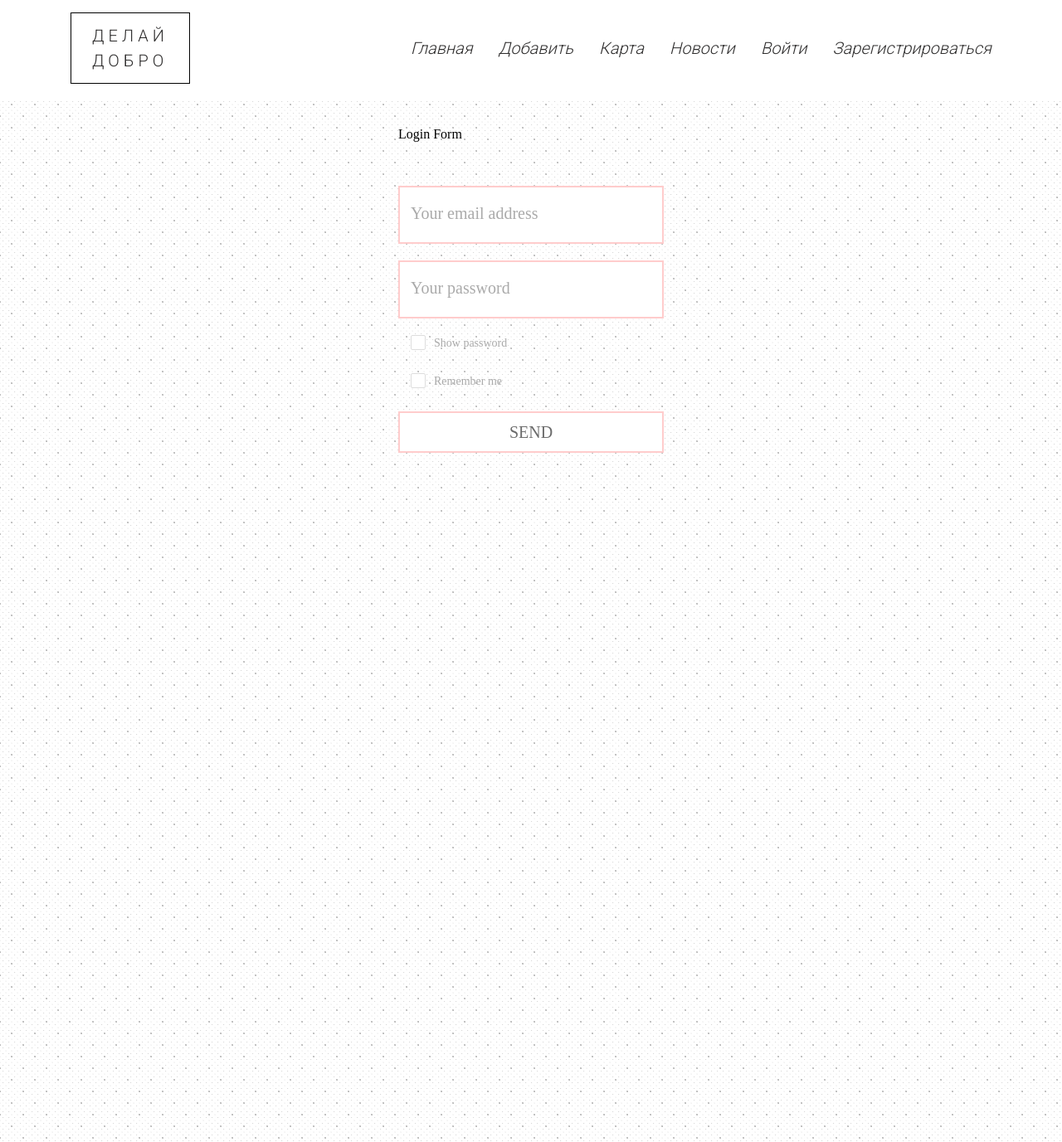
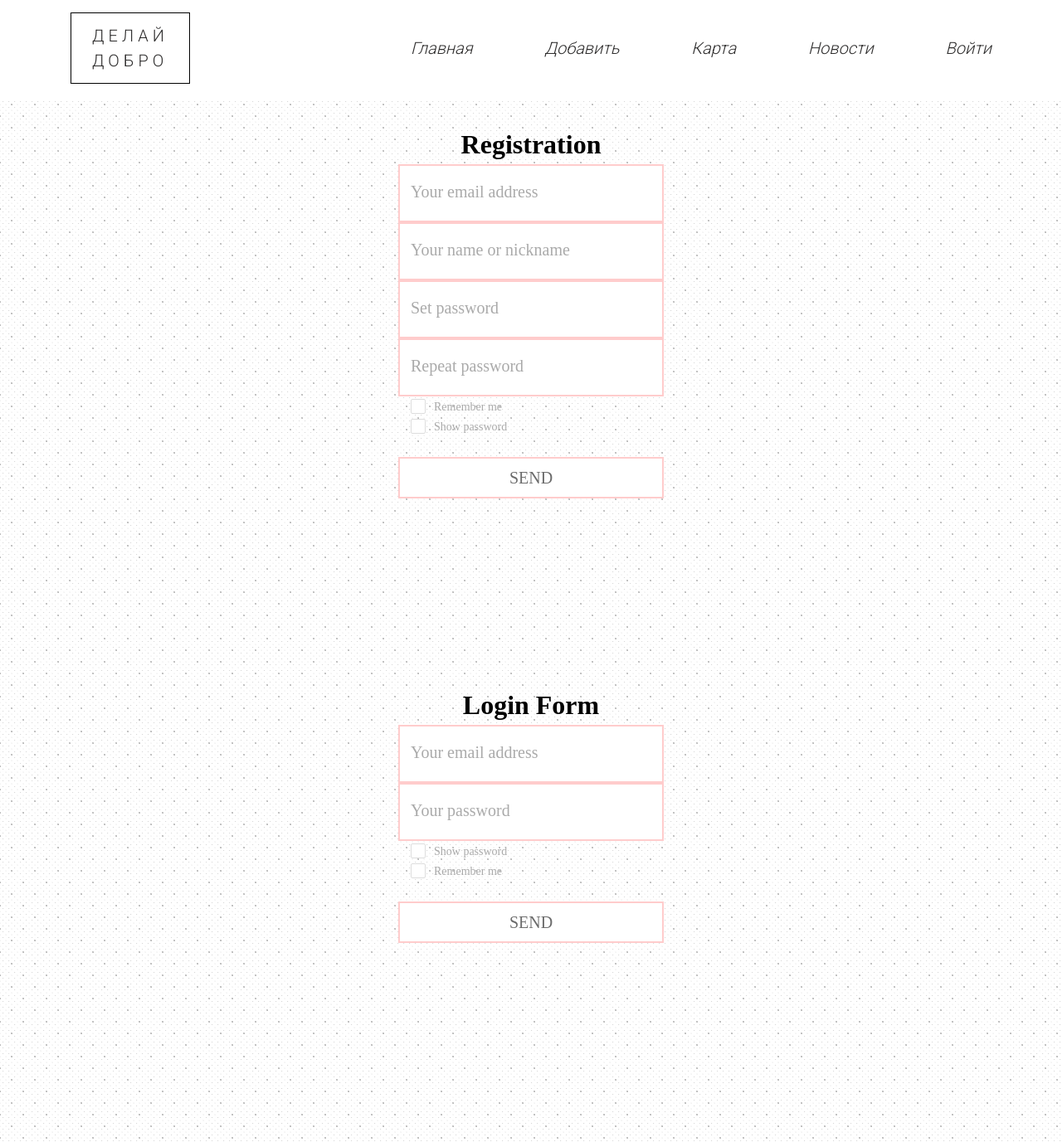
Before and after one commit to Super-Cereal/BigChange, a Flask app: page /login in a window 1280 px wide. Shown: the top 1377 px of the page at 83% size. Run offline with Flask 2, Linux system fonts and the light colour scheme; some libraries are stand-ins or nearby versions.

Commit message:
Обьединение логина и регистрации

```diff
--- a/blueprints/forms/forms_users.py
+++ b/blueprints/forms/forms_users.py
@@ -9,15 +9,14 @@ from data.model_users import User
 
 
 class FormAddUser(FlaskForm):
-    name = StringField('Your name or nickname', validators=[DataRequired(message='This field is required')])
-    email = StringField('Your email address', validators=[DataRequired(message='This field is required'), Email(message='Invalid email address')])
-    password = PasswordField('Set password', validators=[DataRequired(message='This field is required'),
+    name_reg = StringField('Your name or nickname', validators=[DataRequired(message='This field is required')])
+    email_reg = StringField('Your email address', validators=[DataRequired(message='This field is required'), Email(message='Invalid email address')])
+    password_reg = PasswordField('Set password', validators=[DataRequired(message='This field is required'),
                                                          Length(min=5, message='The password must contain at least 5 characters')])
-    show_password = BooleanField('Show password')
-    password_again = PasswordField('Repeat password', [DataRequired(message='This field is required'), EqualTo('password', message='Passwords must match')])
-    photo = FileField('Image')
-    remember = BooleanField('Remember me')
-    submit = SubmitField('Send')
+    show_password_reg = BooleanField('Show password')
+    password_again_reg = PasswordField('Repeat password', [DataRequired(message='This field is required'), EqualTo('password', message='Passwords must match')])
+    remember_reg = BooleanField('Remember me')
+    submit_reg = SubmitField('Send')
 
     def validate_email(self, field):
         session = db_session.create_session()
@@ -44,8 +43,8 @@ class FormEditUser(FlaskForm):
 
 
 class FormLogin(FlaskForm):
-    email = StringField('Your email address', validators=[DataRequired(message='This field is required'), Email(message='Invalid email address')])
-    password = PasswordField('Your password', validators=[DataRequired(message='This field is required')])
-    show_password = BooleanField('Show password')
-    remember = BooleanField('Remember me')
-    submit = SubmitField('Send')
+    email_log = StringField('Your email address', validators=[DataRequired(message='This field is required'), Email(message='Invalid email address')])
+    password_log = PasswordField('Your password', validators=[DataRequired(message='This field is required')])
+    show_password_log = BooleanField('Show password')
+    remember_log = BooleanField('Remember me')
+    submit_log = SubmitField('Send')
--- a/blueprints/user_authenticate.py
+++ b/blueprints/user_authenticate.py
@@ -20,39 +20,30 @@ def user_load(user_id):
     return session.query(User).get(user_id)
 
 
-@blueprint.route('/registration', methods=['GET', 'POST'])
-def registration():
-    form = FormAddUser()
-    if form.validate_on_submit():
+@blueprint.route('/login', methods=['GET', 'POST'])
+def login():
+    form_registration = FormAddUser()
+    form_login = FormLogin()
+    if form_registration.validate_on_submit():
         user = User(
-            name=form.name.data,
-            email=form.email.data,
+            name=form_registration.name_reg.data,
+            email=form_registration.email_reg.data,
             type=1
         )
-        user.set_password(form.password.data)
+        user.set_password(form_registration.password_reg.data)
         session = db_session.create_session()
         session.add(user)
         session.commit()
-        if form.photo.data:
-            user.photo = save_file(user, file=form.photo)
-            session.commit()
-        login_user(user, remember=form.remember.data)
+        login_user(user, remember=form_registration.remember_reg.data)
         return redirect(f'/user/{user.id}')
-    else:
-        return render_template('form_add_user.html', form=form)
-
-
-@blueprint.route('/login', methods=['GET', 'POST'])
-def login():
-    form = FormLogin()
-    if form.validate_on_submit():
+    if form_login.validate_on_submit():
         session = db_session.create_session()
-        user = session.query(User).filter(User.email == form.email.data).first()
-        if not user or not user.check_password(form.password.data):
-            return render_template('form_login.html', form=form, message="Invalid username or password")
-        login_user(user, remember=form.remember.data)
+        user = session.query(User).filter(User.email == form_login.email_log.data).first()
+        if not user or not user.check_password(form_login.password_log.data):
+            return render_template('form_login.html', form_log=form_login, form_reg=form_registration, message_l="Invalid username or password")
+        login_user(user, remember=form_login.remember_log.data)
         return redirect(f'/user/{user.id}')
-    return render_template('form_login.html', form=form)
+    return render_template('form_login.html', form_log=form_login, form_reg=form_registration)
 
 
 @blueprint.route('/logout/', methods=['GET', 'POST'])
--- a/static/js/showPassword.js
+++ b/static/js/showPassword.js
@@ -1,10 +1,12 @@
-let password = document.querySelector('.password');
-let showPassword = document.querySelector('.show-password');
+let password = document.querySelectorAll('.password');
+let showPassword = document.querySelectorAll('.show-password');
 
-showPassword.onchange = function () {
-  if (showPassword.checked) {
-    password.type = 'text'
-  } else {
-    password.type = 'password'
-  }
-};
+for (let i = 0; i < password.length; i++) {
+  showPassword[i].onchange = function () {
+    if (showPassword[i].checked) {
+      password[i].type = 'text'
+    } else {
+      password[i].type = 'password'
+    }
+  };
+}
--- a/templates/base.html
+++ b/templates/base.html
@@ -18,10 +18,9 @@
                     <li class="menu_li"><a href="/events">Карта</a></li>
                     <li class="menu_li"><a href="/">Новости</a></li>
                     {% if current_user.is_authenticated %}
-                            <li class="menu_li"><a href="/user/{{ current_user.id }}">Личный кабинет</a></li>
+                        <li class="menu_li"><a href="/user/{{ current_user.id }}">Личный кабинет</a></li>
                     {% else %}
-                            <li class="menu_li"><a href="/login">Войти</a></li>
-                            <li class="menu_li"><a href="/registration">Зарегистрироваться</a></li>
+                        <li class="menu_li"><a href="/login">Войти</a></li>
                     {% endif %}
                 </ul>
             </div>
--- a/templates/form_login.html
+++ b/templates/form_login.html
@@ -3,20 +3,33 @@
 {% block content %}
     {% from "macros/render_field.html" import render_field %}
     <div class="container">
-    <form method="post" class="form">
-        <h1">Login Form</h1>
-        {{ form.hidden_tag() }}
-        {{ form.csrf_token() }}
-        {{ render_field(form.email, class="form-field")}}
-        {{ render_field(form.password, class="form-field password") }}
-        {{ render_field(form.show_password, class="show-password") }}
-        {{ render_field(form.remember) }}
-        <section>
-            <div class="alert-danger">{{ message }}</div>
-            {{ form.submit(class='submit-button') }}
-        </section>
-    </form>
-</div>
+        <form method="post" class="form" enctype="multipart/form-data">
+            <h1 style="text-align: center;">Registration</h1>
+            {{ form_reg.hidden_tag() }}
+            {{ form_reg.csrf_token() }}
+            {{ render_field(form_reg.email_reg, class="form-field") }}
+            {{ render_field(form_reg.name_reg, class="form-field") }}
+            {{ render_field(form_reg.password_reg, class="form-field password") }}
+            {{ render_field(form_reg.password_again_reg, class="form-field") }}
+            {{ render_field(form_reg.remember_reg) }}
+            {{ render_field(form_reg.show_password_reg, class="show-password") }}
+            <div class="alert-danger">{{ message_reg }}</div>
+            {{form_reg.submit_reg(class='submit-button') }}
+        </form>
+    </div>
+    <div class="container">
+        <form method="post" class="form">
+            <h1 style="text-align: center;">Login Form</h1>
+            {{ form_log.hidden_tag() }}
+            {{ form_log.csrf_token() }}
+            {{ render_field(form_log.email_log, class="form-field")}}
+            {{ render_field(form_log.password_log, class="form-field password") }}
+            {{ render_field(form_log.show_password_log, class="show-password") }}
+            {{ render_field(form_log.remember_log) }}
+            <div class="alert-danger">{{ message_log }}</div>
+            {{ form_log.submit_log(class='submit-button') }}
+        </form>
+        </div>
 {% endblock %}
 
 {% block scripts %}
```
Also changed, not shown: templates/form_add_user.html (deleted, +0 -24 lines), db/SQLiteBase.sqlite.
